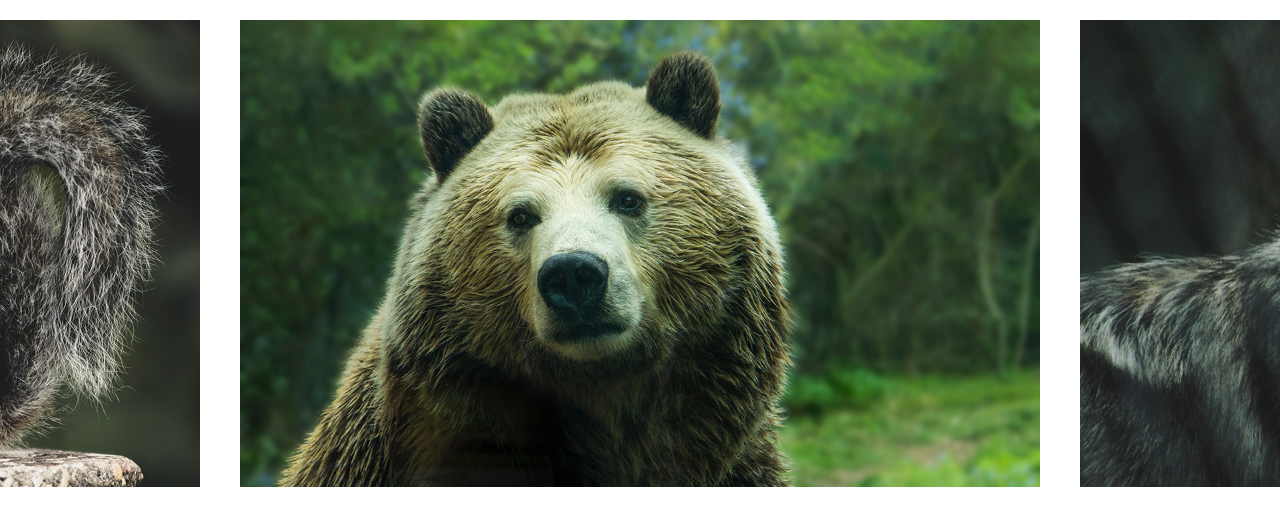
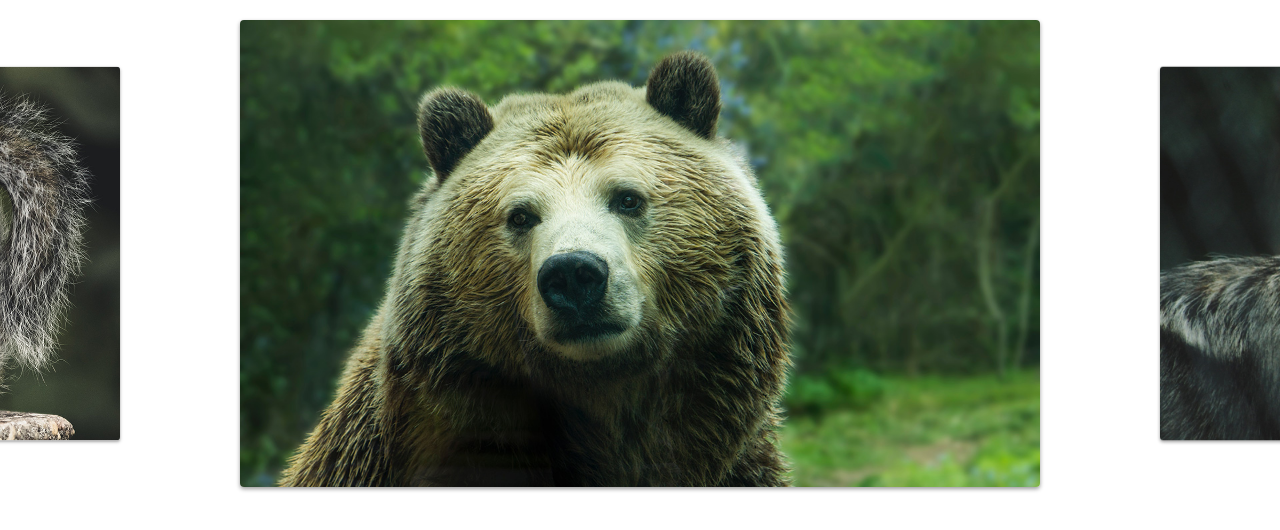
Before and after one commit to Renan-Frontend/Slide, a plain HTML site: page index.html in a window 1280 px wide. Drawn offline with Linux system fonts and the light colour scheme.

Commit message:
Ajuste das configuracoes ao resize e classe ativa adicionada

```diff
--- a/css/style.css
+++ b/css/style.css
@@ -19,7 +19,11 @@ img {
 
 .slide {
 	display: flex;
-	transition: .3s;
+	transition: 0.3s;
+}
+
+.slide:hover {
+	will-change: transform;
 }
 
 .slide li {
@@ -27,4 +31,14 @@ img {
 	width: 80vw;
 	max-width: 800px;
 	margin: 20px;
+	transform: scale(0.8);
+	transition: 0.4s;
+	border-radius: 4px;
+	overflow: hidden;
+	box-shadow: 0 2px 4px rgba(0, 0, 0, 0.4);
 }
+
+.slide li.active {
+	opacity: 1;
+	transform: scale(1);
+}
--- a/js/slide.js
+++ b/js/slide.js
@@ -1,10 +1,10 @@
-/** @format */
-
+import debounce from './debounce.js';
 export default class Slide {
 	constructor(slide, wrapper) {
 		this.slide = document.querySelector(slide);
 		this.wrapper = document.querySelector(wrapper);
 		this.dist = {finalPosition: 0, startX: 0, movement: 0};
+		this.activeClass = 'active';
 	}
 
 	transition(active) {
@@ -60,7 +60,6 @@ export default class Slide {
 		} else {
 			this.changeSlides(this.index.active);
 		}
-		console.log(this.dist.movement);
 	}
 
 	addSlideEvents() {
@@ -68,12 +67,6 @@ export default class Slide {
 		this.wrapper.addEventListener('touchstart', this.onStart);
 		this.wrapper.addEventListener('mouseup', this.onEnd);
 		this.wrapper.addEventListener('touchend', this.onEnd);
-	}
-
-	bindEvents() {
-		this.onStart = this.onStart.bind(this);
-		this.onMove = this.onMove.bind(this);
-		this.onEnd = this.onEnd.bind(this);
 	}
 
 	// Slides config
@@ -104,9 +97,17 @@ export default class Slide {
 
 	changeSlides(index) {
 		const activeSlide = this.slideArray[index];
-		this.moveSlide(this.slideArray[index].position);
+		this.moveSlide(activeSlide.position);
 		this.slidesIndexNav(index);
 		this.dist.finalPosition = activeSlide.position;
+		this.changeActiveClass();
+	}
+
+	changeActiveClass() {
+		this.slideArray.forEach(item =>
+			item.element.classList.remove(this.activeClass),
+		);
+		this.slideArray[this.index.active].element.classList.add(this.activeClass);
 	}
 
 	activePrevSlide() {
@@ -116,11 +117,30 @@ export default class Slide {
 		if (this.index.next !== undefined) this.changeSlides(this.index.next);
 	}
 
+	onResize() {
+		setTimeout(() => {
+			this.slidesConfig();
+			this.changeSlides(this.index.active);
+		}, 1000);
+	}
+
+	addResizeEvent() {
+		window.addEventListener('resize', this.onResize);
+	}
+
+	bindEvents() {
+		this.onStart = this.onStart.bind(this);
+		this.onMove = this.onMove.bind(this);
+		this.onEnd = this.onEnd.bind(this);
+		this.onResize = debounce(this.onResize.bind(this), 50);
+	}
+
 	init() {
 		this.bindEvents();
 		this.transition(true);
 		this.addSlideEvents();
 		this.slidesConfig();
+		this.addResizeEvent();
 		return this;
 	}
 }
```
Also changed, not shown: js/script.js (line endings or trailing spaces).
